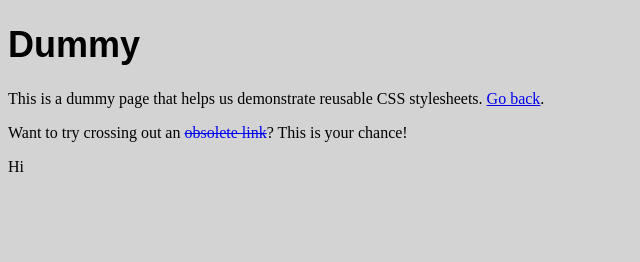
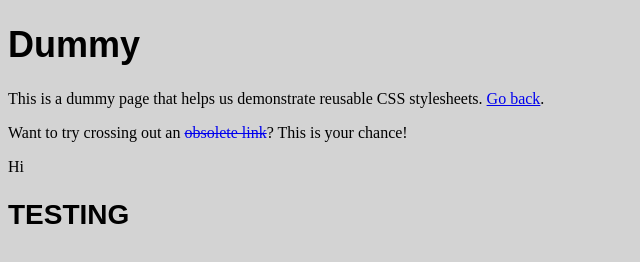
Before and after one commit to MohedeenT/css_ex_1, a plain HTML site: page dummy-page.html in a window 1280 px wide. Shown: the whole page, without its empty margins (0-640 px from the left). Drawn offline with Linux system fonts and the light colour scheme.

Commit message:
Added a h2

```diff
--- a/dummy-page.html
+++ b/dummy-page.html
@@ -21,5 +21,6 @@
     </p>
 
     <p>Hi</p>
+    <h2>TESTING</h2>
   </body>
 </html>
```
